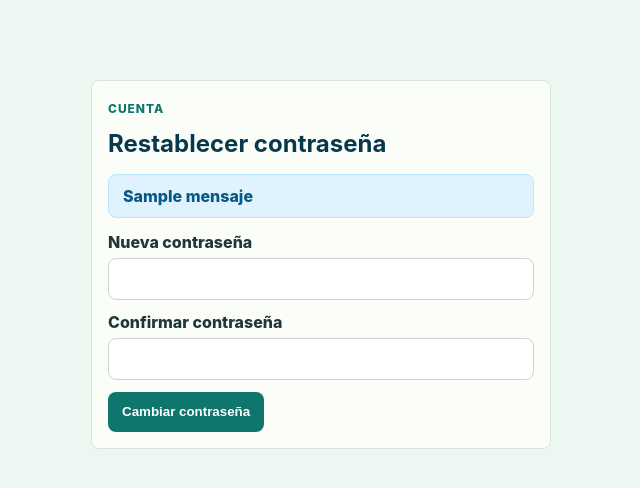
After one commit to FernanHilberth18/analisis-ambiental-web, a Flask app: template analisis_ambiental_web/templates/reset_password.html in a window 1280 px wide. The commit adds this page. Shown: the top 488 px of the page, without its empty margins (319-959 px from the left). Run offline with Flask 3, Linux system fonts and the light colour scheme; the template is opened without the code that fills it: most values are stand-ins (such as "Sample title", 1, 10 or a date in 2020).

Commit message:
Add additional login providers and password recovery

```diff
--- a/analisis_ambiental_web/app.py
+++ b/analisis_ambiental_web/app.py
@@ -15,8 +15,13 @@ import math
 import json
 import random
 import re
+import secrets
+import hashlib
+import smtplib
 import urllib.parse
 import urllib.request
+from datetime import datetime, timedelta, timezone
+from email.message import EmailMessage
 
 app = Flask(__name__)
 app.config["MAX_CONTENT_LENGTH"] = 1 * 1024 * 1024
@@ -25,10 +30,20 @@ app.config["JSON_SORT_KEYS"] = False
 app.config["SECRET_KEY"] = os.getenv("SECRET_KEY", "clave-local-de-desarrollo")
 oauth = OAuth(app) if OAuth is not None else None
 google_oauth_registrado = False
+github_oauth_registrado = False
+microsoft_oauth_registrado = False
 
 
 def google_oauth_configurado():
     return bool(oauth and os.getenv("GOOGLE_CLIENT_ID") and os.getenv("GOOGLE_CLIENT_SECRET"))
+
+
+def github_oauth_configurado():
+    return bool(oauth and os.getenv("GITHUB_CLIENT_ID") and os.getenv("GITHUB_CLIENT_SECRET"))
+
+
+def microsoft_oauth_configurado():
+    return bool(oauth and os.getenv("MICROSOFT_CLIENT_ID") and os.getenv("MICROSOFT_CLIENT_SECRET"))
 
 
 def registrar_google_oauth():
@@ -48,7 +63,46 @@ def registrar_google_oauth():
     return google_oauth_registrado
 
 
+def registrar_github_oauth():
+    global github_oauth_registrado
+
+    if github_oauth_registrado or not github_oauth_configurado():
+        return github_oauth_registrado
+
+    oauth.register(
+        name="github",
+        client_id=os.getenv("GITHUB_CLIENT_ID"),
+        client_secret=os.getenv("GITHUB_CLIENT_SECRET"),
+        authorize_url="https://github.com/login/oauth/authorize",
+        access_token_url="https://github.com/login/oauth/access_token",
+        api_base_url="https://api.github.com/",
+        client_kwargs={"scope": "read:user user:email"}
+    )
+    github_oauth_registrado = True
+    return github_oauth_registrado
+
+
+def registrar_microsoft_oauth():
+    global microsoft_oauth_registrado
+
+    if microsoft_oauth_registrado or not microsoft_oauth_configurado():
+        return microsoft_oauth_registrado
+
+    tenant = os.getenv("MICROSOFT_TENANT_ID", "common")
+    oauth.register(
+        name="microsoft",
+        client_id=os.getenv("MICROSOFT_CLIENT_ID"),
+        client_secret=os.getenv("MICROSOFT_CLIENT_SECRET"),
+        server_metadata_url=f"https://login.microsoftonline.com/{tenant}/v2.0/.well-known/openid-configuration",
+        client_kwargs={"scope": "openid email profile"}
+    )
+    microsoft_oauth_registrado = True
+    return microsoft_oauth_registrado
+
+
 registrar_google_oauth()
+registrar_github_oauth()
+registrar_microsoft_oauth()
 
 
 @app.after_request
@@ -84,6 +138,7 @@ TABLA_HUMEDAL = "humedal_bahia_panama"
 TABLA_EDIFICIOS = "edificios_humedal_1km"
 TABLA_USUARIOS = "usuarios_comentarios"
 TABLA_COMENTARIOS = "comentarios_humedal"
+TABLA_RECUPERACION = "recuperacion_password"
 TABLAS_PERMITIDAS = {TABLA_HUMEDAL, TABLA_EDIFICIOS}
 ZONAS_VALIDAS = {
     "Fangales intermareales",
@@ -253,6 +308,7 @@ def preparar_tablas_comentarios():
     ejecutar_sql(f"ALTER TABLE {TABLA_USUARIOS} ADD COLUMN IF NOT EXISTS email VARCHAR(160);")
     ejecutar_sql(f"ALTER TABLE {TABLA_USUARIOS} ADD COLUMN IF NOT EXISTS rol VARCHAR(20) NOT NULL DEFAULT 'usuario';")
     ejecutar_sql(f"CREATE UNIQUE INDEX IF NOT EXISTS idx_{TABLA_USUARIOS}_proveedor_id ON {TABLA_USUARIOS} (proveedor, proveedor_id) WHERE proveedor_id IS NOT NULL;")
+    ejecutar_sql(f"CREATE INDEX IF NOT EXISTS idx_{TABLA_USUARIOS}_email_local ON {TABLA_USUARIOS} (LOWER(email)) WHERE proveedor = 'local' AND email IS NOT NULL;")
 
     ejecutar_sql(f"""
         CREATE TABLE IF NOT EXISTS {TABLA_COMENTARIOS} (
@@ -268,6 +324,18 @@ def preparar_tablas_comentarios():
     ejecutar_sql(f"ALTER TABLE {TABLA_COMENTARIOS} ADD COLUMN IF NOT EXISTS revisado_por INTEGER REFERENCES {TABLA_USUARIOS}(id) ON DELETE SET NULL;")
     ejecutar_sql(f"ALTER TABLE {TABLA_COMENTARIOS} ADD COLUMN IF NOT EXISTS editado_en TIMESTAMPTZ;")
 
+    ejecutar_sql(f"""
+        CREATE TABLE IF NOT EXISTS {TABLA_RECUPERACION} (
+            id SERIAL PRIMARY KEY,
+            usuario_id INTEGER NOT NULL REFERENCES {TABLA_USUARIOS}(id) ON DELETE CASCADE,
+            token_hash VARCHAR(64) UNIQUE NOT NULL,
+            usado BOOLEAN NOT NULL DEFAULT FALSE,
+            expira_en TIMESTAMPTZ NOT NULL,
+            creado_en TIMESTAMPTZ NOT NULL DEFAULT NOW()
+        );
+    """)
+    ejecutar_sql(f"CREATE INDEX IF NOT EXISTS idx_{TABLA_RECUPERACION}_token ON {TABLA_RECUPERACION} (token_hash);")
+
     admin_user = os.getenv("ADMIN_USER", "").strip()
     admin_password = os.getenv("ADMIN_PASSWORD", "")
 
@@ -404,9 +472,13 @@ def nombre_usuario_valido(nombre):
     return re.fullmatch(r"[A-Za-zÁÉÍÓÚáéíóúÑñ0-9_ ]{3,40}", nombre or "") is not None
 
 
-def nombre_unico_google(nombre_base):
-    limpio = re.sub(r"[^A-Za-zÁÉÍÓÚáéíóúÑñ0-9_ ]", "", nombre_base or "Usuario Google").strip()
-    limpio = limpio[:32] or "Usuario Google"
+def email_valido(email):
+    return re.fullmatch(r"[^@\s]{3,80}@[^@\s]{2,80}\.[^@\s]{2,20}", email or "") is not None
+
+
+def nombre_unico(nombre_base):
+    limpio = re.sub(r"[^A-Za-zÁÉÍÓÚáéíóúÑñ0-9_ ]", "", nombre_base or "Usuario").strip()
+    limpio = limpio[:32] or "Usuario"
     candidato = limpio
     contador = 2
 
@@ -418,6 +490,103 @@ def nombre_unico_google(nombre_base):
         contador += 1
 
     return candidato
+
+
+def token_hash(token):
+    return hashlib.sha256(token.encode("utf-8")).hexdigest()
+
+
+def smtp_configurado():
+    return bool(os.getenv("SMTP_HOST") and os.getenv("SMTP_FROM"))
+
+
+def enviar_email(destinatario, asunto, contenido):
+    if not smtp_configurado():
+        return False
+
+    mensaje = EmailMessage()
+    mensaje["From"] = os.getenv("SMTP_FROM")
+    mensaje["To"] = destinatario
+    mensaje["Subject"] = asunto
+    mensaje.set_content(contenido)
+
+    host = os.getenv("SMTP_HOST")
+    port = int(os.getenv("SMTP_PORT", "587"))
+    usuario = os.getenv("SMTP_USER", "")
+    password = os.getenv("SMTP_PASSWORD", "")
+    usar_tls = os.getenv("SMTP_TLS", "true").lower() == "true"
+
+    try:
+        with smtplib.SMTP(host, port, timeout=10) as servidor:
+            if usar_tls:
+                servidor.starttls()
+
+            if usuario and password:
+                servidor.login(usuario, password)
+
+            servidor.send_message(mensaje)
+        return True
+    except Exception as error:
+        print("Error enviando correo:", error)
+        return False
+
+
+def url_externa(endpoint, **valores):
+    url = url_for(endpoint, _external=True, **valores)
+
+    if os.getenv("FORCE_HTTPS", "").lower() == "true":
+        url = url.replace("http://", "https://", 1)
+
+    return url
+
+
+def buscar_o_crear_usuario_oauth(proveedor, proveedor_id, nombre_base, email):
+    usuario = obtener_una_fila(
+        f"""
+        SELECT id, nombre, rol, proveedor
+        FROM {TABLA_USUARIOS}
+        WHERE proveedor = :proveedor
+        AND proveedor_id = :proveedor_id;
+        """,
+        {"proveedor": proveedor, "proveedor_id": proveedor_id}
+    )
+
+    if usuario:
+        return usuario
+
+    nombre = nombre_unico(nombre_base or (email.split("@")[0] if email else f"Usuario {proveedor}"))
+    ejecutar_sql(
+        f"""
+        INSERT INTO {TABLA_USUARIOS}
+            (nombre, password_hash, proveedor, proveedor_id, email)
+        VALUES
+            (:nombre, :password_hash, :proveedor, :proveedor_id, :email);
+        """,
+        {
+            "nombre": nombre,
+            "password_hash": generate_password_hash(os.urandom(24).hex()),
+            "proveedor": proveedor,
+            "proveedor_id": proveedor_id,
+            "email": email
+        }
+    )
+    return obtener_una_fila(
+        f"""
+        SELECT id, nombre, rol, proveedor
+        FROM {TABLA_USUARIOS}
+        WHERE proveedor = :proveedor
+        AND proveedor_id = :proveedor_id;
+        """,
+        {"proveedor": proveedor, "proveedor_id": proveedor_id}
+    )
+
+
+def iniciar_sesion_usuario(usuario, mensaje):
+    session["usuario_id"] = usuario["id"]
+    session["usuario_nombre"] = usuario["nombre"]
+    session["usuario_rol"] = usuario["rol"]
+    session["usuario_proveedor"] = usuario["proveedor"]
+    guardar_mensaje(mensaje)
 
 
 def comentarios_recientes():
@@ -535,6 +704,9 @@ def index():
         captcha_pregunta=captcha_nuevo(),
         recaptcha_site_key=recaptcha_site_key(),
         google_login_disponible=registrar_google_oauth(),
+        github_login_disponible=registrar_github_oauth(),
+        microsoft_login_disponible=registrar_microsoft_oauth(),
+        recuperacion_disponible=smtp_configurado(),
         mensaje=mensaje_flash()
     )
 
@@ -549,11 +721,16 @@ def registrar_usuario():
         return redirect(url_for("index"))
 
     nombre = request.form.get("nombre", "").strip()
+    email = request.form.get("email", "").strip().lower()
     password = request.form.get("password", "")
 
     if not nombre_usuario_valido(nombre):
         guardar_mensaje("El nombre debe tener entre 3 y 40 caracteres.")
         return redirect(url_for("index"))
+
+    if not email_valido(email):
+        guardar_mensaje("Escribe un correo válido para recuperar tu cuenta.")
+        return redirect(url_for("index", _anchor="comentarios"))
 
     if len(password) < 6:
         guardar_mensaje("La contraseña debe tener al menos 6 caracteres.")
@@ -569,18 +746,14 @@ def registrar_usuario():
         return redirect(url_for("index"))
 
     ejecutar_sql(
-        f"INSERT INTO {TABLA_USUARIOS} (nombre, password_hash) VALUES (:nombre, :password_hash);",
-        {"nombre": nombre, "password_hash": generate_password_hash(password)}
+        f"INSERT INTO {TABLA_USUARIOS} (nombre, email, password_hash) VALUES (:nombre, :email, :password_hash);",
+        {"nombre": nombre, "email": email, "password_hash": generate_password_hash(password)}
     )
     usuario = obtener_una_fila(
         f"SELECT id, nombre, rol, proveedor FROM {TABLA_USUARIOS} WHERE LOWER(nombre) = LOWER(:nombre);",
         {"nombre": nombre}
     )
-    session["usuario_id"] = usuario["id"]
-    session["usuario_nombre"] = usuario["nombre"]
-    session["usuario_rol"] = usuario["rol"]
-    session["usuario_proveedor"] = usuario["proveedor"]
-    guardar_mensaje("Registro completado. Ya puedes comentar.")
+    iniciar_sesion_usuario(usuario, "Registro completado. Ya puedes comentar.")
 
     return redirect(url_for("index"))
 
@@ -601,13 +774,124 @@ def iniciar_sesion():
         guardar_mensaje("Usuario o contraseña incorrectos.")
         return redirect(url_for("index"))
 
-    session["usuario_id"] = usuario["id"]
-    session["usuario_nombre"] = usuario["nombre"]
-    session["usuario_rol"] = usuario["rol"]
-    session["usuario_proveedor"] = usuario["proveedor"]
-    guardar_mensaje("Sesión iniciada.")
+    iniciar_sesion_usuario(usuario, "Sesión iniciada.")
 
     return redirect(url_for("index"))
+
+
+@app.post("/recuperar-password")
+def solicitar_recuperacion_password():
+    if rechazar_si_csrf_invalido():
+        return redirect(url_for("index", _anchor="comentarios"))
+
+    email = request.form.get("email", "").strip().lower()
+
+    if not email_valido(email):
+        guardar_mensaje("Escribe un correo válido.")
+        return redirect(url_for("index", _anchor="comentarios"))
+
+    usuario = obtener_una_fila(
+        f"""
+        SELECT id, nombre, email
+        FROM {TABLA_USUARIOS}
+        WHERE proveedor = 'local'
+        AND LOWER(email) = LOWER(:email);
+        """,
+        {"email": email}
+    )
+
+    mensaje_generico = "Si ese correo existe, enviaremos un enlace de recuperación."
+
+    if not usuario:
+        guardar_mensaje(mensaje_generico)
+        return redirect(url_for("index", _anchor="comentarios"))
+
+    if not smtp_configurado():
+        guardar_mensaje("La recuperación por correo todavía no está configurada en el servidor.")
+        return redirect(url_for("index", _anchor="comentarios"))
+
+    token = secrets.token_urlsafe(32)
+    expira = datetime.now(timezone.utc) + timedelta(minutes=30)
+    ejecutar_sql(
+        f"""
+        INSERT INTO {TABLA_RECUPERACION} (usuario_id, token_hash, expira_en)
+        VALUES (:usuario_id, :token_hash, :expira_en);
+        """,
+        {"usuario_id": usuario["id"], "token_hash": token_hash(token), "expira_en": expira}
+    )
+
+    enlace = url_externa("formulario_restablecer_password", token=token)
+    enviado = enviar_email(
+        usuario["email"],
+        "Recuperación de contraseña",
+        f"Hola {usuario['nombre']},\n\nUsa este enlace para cambiar tu contraseña:\n{enlace}\n\nEl enlace vence en 30 minutos."
+    )
+
+    guardar_mensaje(mensaje_generico if enviado else "No se pudo enviar el correo de recuperación.")
+    return redirect(url_for("index", _anchor="comentarios"))
+
+
+@app.get("/recuperar-password/<token>")
+def formulario_restablecer_password(token):
+    recuperacion = obtener_una_fila(
+        f"""
+        SELECT id
+        FROM {TABLA_RECUPERACION}
+        WHERE token_hash = :token_hash
+        AND usado = FALSE
+        AND expira_en > NOW();
+        """,
+        {"token_hash": token_hash(token)}
+    )
+
+    if not recuperacion:
+        guardar_mensaje("El enlace de recuperación no es válido o ya venció.")
+        return redirect(url_for("index", _anchor="comentarios"))
+
+    return render_template("reset_password.html", token=token, mensaje=mensaje_flash())
+
+
+@app.post("/recuperar-password/<token>")
+def restablecer_password(token):
+    if rechazar_si_csrf_invalido():
+        return redirect(url_for("formulario_restablecer_password", token=token))
+
+    password = request.form.get("password", "")
+    confirmacion = request.form.get("password_confirmacion", "")
+
+    if len(password) < 8:
+        guardar_mensaje("La nueva contraseña debe tener al menos 8 caracteres.")
+        return redirect(url_for("formulario_restablecer_password", token=token))
+
+    if password != confirmacion:
+        guardar_mensaje("La confirmación de contraseña no coincide.")
+        return redirect(url_for("formulario_restablecer_password", token=token))
+
+    recuperacion = obtener_una_fila(
+        f"""
+        SELECT id, usuario_id
+        FROM {TABLA_RECUPERACION}
+        WHERE token_hash = :token_hash
+        AND usado = FALSE
+        AND expira_en > NOW();
+        """,
+        {"token_hash": token_hash(token)}
+    )
+
+    if not recuperacion:
+        guardar_mensaje("El enlace de recuperación no es válido o ya venció.")
+        return redirect(url_for("index", _anchor="comentarios"))
+
+    ejecutar_sql(
+        f"UPDATE {TABLA_USUARIOS} SET password_hash = :password_hash WHERE id = :usuario_id AND proveedor = 'local';",
+        {"password_hash": generate_password_hash(password), "usuario_id": recuperacion["usuario_id"]}
+    )
+    ejecutar_sql(
+        f"UPDATE {TABLA_RECUPERACION} SET usado = TRUE WHERE id = :recuperacion_id;",
+        {"recuperacion_id": recuperacion["id"]}
+    )
+    guardar_mensaje("Contraseña restablecida. Ya puedes iniciar sesión.")
+    return redirect(url_for("index", _anchor="comentarios"))
 
 
 @app.get("/login/google")
@@ -616,12 +900,7 @@ def iniciar_sesion_google():
         guardar_mensaje("El inicio con Google todavía no está configurado.")
         return redirect(url_for("index"))
 
-    redirect_uri = url_for("google_callback", _external=True)
-
-    if os.getenv("FORCE_HTTPS", "").lower() == "true":
-        redirect_uri = redirect_uri.replace("http://", "https://", 1)
-
-    return oauth.google.authorize_redirect(redirect_uri)
+    return oauth.google.authorize_redirect(url_externa("google_callback"))
 
 
 @app.get("/auth/google")
@@ -646,48 +925,86 @@ def google_callback():
         guardar_mensaje("Google no devolvió un identificador válido.")
         return redirect(url_for("index"))
 
-    usuario = obtener_una_fila(
-        f"""
-        SELECT id, nombre, rol, proveedor
-        FROM {TABLA_USUARIOS}
-        WHERE proveedor = 'google'
-        AND proveedor_id = :proveedor_id;
-        """,
-        {"proveedor_id": proveedor_id}
-    )
-
-    if not usuario:
-        nombre = nombre_unico_google(nombre)
-        ejecutar_sql(
-            f"""
-            INSERT INTO {TABLA_USUARIOS}
-                (nombre, password_hash, proveedor, proveedor_id, email)
-            VALUES
-                (:nombre, :password_hash, 'google', :proveedor_id, :email);
-            """,
-            {
-                "nombre": nombre,
-                "password_hash": generate_password_hash(os.urandom(24).hex()),
-                "proveedor_id": proveedor_id,
-                "email": email
-            }
-        )
-        usuario = obtener_una_fila(
-            f"""
-            SELECT id, nombre, rol, proveedor
-            FROM {TABLA_USUARIOS}
-            WHERE proveedor = 'google'
-            AND proveedor_id = :proveedor_id;
-            """,
-            {"proveedor_id": proveedor_id}
-        )
-
-    session["usuario_id"] = usuario["id"]
-    session["usuario_nombre"] = usuario["nombre"]
-    session["usuario_rol"] = usuario["rol"]
-    session["usuario_proveedor"] = usuario["proveedor"]
-    guardar_mensaje("Sesión iniciada con Google.")
-
+    usuario = buscar_o_crear_usuario_oauth("google", proveedor_id, nombre, email)
+    iniciar_sesion_usuario(usuario, "Sesión iniciada con Google.")
+
+    return redirect(url_for("index"))
+
+
+@app.get("/login/github")
+def iniciar_sesion_github():
+    if not registrar_github_oauth():
+        guardar_mensaje("El inicio con GitHub todavía no está configurado.")
+        return redirect(url_for("index"))
+
+    return oauth.github.authorize_redirect(url_externa("github_callback"))
+
+
+@app.get("/auth/github")
+def github_callback():
+    if not registrar_github_oauth():
+        guardar_mensaje("El inicio con GitHub todavía no está configurado.")
+        return redirect(url_for("index"))
+
+    try:
+        oauth.github.authorize_access_token()
+        perfil = oauth.github.get("user").json()
+        emails = oauth.github.get("user/emails").json()
+    except Exception as error:
+        print("Error en login con GitHub:", error)
+        guardar_mensaje("No se pudo iniciar sesión con GitHub.")
+        return redirect(url_for("index"))
+
+    proveedor_id = str(perfil.get("id") or "")
+    email = perfil.get("email") or ""
+
+    if not email:
+        principal = next((item for item in emails if item.get("primary") and item.get("verified")), {})
+        email = principal.get("email", "")
+
+    if not proveedor_id:
+        guardar_mensaje("GitHub no devolvió un identificador válido.")
+        return redirect(url_for("index"))
+
+    nombre = perfil.get("name") or perfil.get("login") or "Usuario GitHub"
+    usuario = buscar_o_crear_usuario_oauth("github", proveedor_id, nombre, email)
+    iniciar_sesion_usuario(usuario, "Sesión iniciada con GitHub.")
+    return redirect(url_for("index"))
+
+
+@app.get("/login/microsoft")
+def iniciar_sesion_microsoft():
+    if not registrar_microsoft_oauth():
+        guardar_mensaje("El inicio con Microsoft todavía no está configurado.")
+        return redirect(url_for("index"))
+
+    return oauth.microsoft.authorize_redirect(url_externa("microsoft_callback"))
+
+
+@app.get("/auth/microsoft")
+def microsoft_callback():
+    if not registrar_microsoft_oauth():
+        guardar_mensaje("El inicio con Microsoft todavía no está configurado.")
+        return redirect(url_for("index"))
+
+    try:
+        token = oauth.microsoft.authorize_access_token()
+        info = token.get("userinfo") or oauth.microsoft.userinfo()
+    except Exception as error:
+        print("Error en login con Microsoft:", error)
+        guardar_mensaje("No se pudo iniciar sesión con Microsoft.")
+        return redirect(url_for("index"))
+
+    proveedor_id = info.get("sub") or info.get("oid")
+    email = info.get("email") or info.get("preferred_username") or ""
+    nombre = info.get("name") or (email.split("@")[0] if email else "Usuario Microsoft")
+
+    if not proveedor_id:
+        guardar_mensaje("Microsoft no devolvió un identificador válido.")
+        return redirect(url_for("index"))
+
+    usuario = buscar_o_crear_usuario_oauth("microsoft", proveedor_id, nombre, email)
+    iniciar_sesion_usuario(usuario, "Sesión iniciada con Microsoft.")
     return redirect(url_for("index"))
 
 
@@ -864,6 +1181,45 @@ def cambiar_password():
         {"password_hash": generate_password_hash(password_nueva), "usuario_id": usuario["id"]}
     )
     guardar_mensaje("Contraseña actualizada.")
+    return redirect(url_for("index", _anchor="cuenta"))
+
+
+@app.post("/cuenta/cambiar-email")
+def cambiar_email():
+    if rechazar_si_csrf_invalido():
+        return redirect(url_for("index", _anchor="cuenta"))
+
+    usuario = usuario_actual()
+
+    if usuario is None:
+        guardar_mensaje("Inicia sesión para cambiar tu correo.")
+        return redirect(url_for("index", _anchor="comentarios"))
+
+    if usuario["proveedor"] != "local":
+        guardar_mensaje("Las cuentas externas administran su correo desde su proveedor.")
+        return redirect(url_for("index", _anchor="cuenta"))
+
+    email = request.form.get("email", "").strip().lower()
+    password = request.form.get("password", "")
+
+    if not email_valido(email):
+        guardar_mensaje("Escribe un correo válido.")
+        return redirect(url_for("index", _anchor="cuenta"))
+
+    cuenta = obtener_una_fila(
+        f"SELECT password_hash FROM {TABLA_USUARIOS} WHERE id = :usuario_id AND proveedor = 'local';",
+        {"usuario_id": usuario["id"]}
+    )
+
+    if not cuenta or not check_password_hash(cuenta["password_hash"], password):
+        guardar_mensaje("La contraseña no es correcta.")
+        return redirect(url_for("index", _anchor="cuenta"))
+
+    ejecutar_sql(
+        f"UPDATE {TABLA_USUARIOS} SET email = :email WHERE id = :usuario_id;",
+        {"email": email, "usuario_id": usuario["id"]}
+    )
+    guardar_mensaje("Correo de recuperación actualizado.")
     return redirect(url_for("index", _anchor="cuenta"))
 
 
@@ -1564,6 +1920,9 @@ def api_diagnostico():
             "google_client_id_configurado": bool(os.getenv("GOOGLE_CLIENT_ID")),
             "google_client_secret_configurado": bool(os.getenv("GOOGLE_CLIENT_SECRET")),
             "google_login_disponible": registrar_google_oauth(),
+            "github_login_disponible": registrar_github_oauth(),
+            "microsoft_login_disponible": registrar_microsoft_oauth(),
+            "smtp_recuperacion_configurado": smtp_configurado(),
             "recaptcha_site_key_configurado": bool(recaptcha_site_key()),
             "recaptcha_secret_key_configurado": bool(recaptcha_secret_key()),
             "admin_configurado": bool(os.getenv("ADMIN_USER") and os.getenv("ADMIN_PASSWORD"))
--- a/analisis_ambiental_web/static/style.css
+++ b/analisis_ambiental_web/static/style.css
@@ -1338,25 +1338,34 @@ tbody tr:hover {
     color: #07384b;
 }
 
-.google-login {
+.oauth-buttons {
+    display: flex;
+    gap: 10px;
+    margin-bottom: 10px;
+}
+
+.oauth-login {
     width: 52px;
     height: 52px;
     display: inline-flex;
     align-items: center;
     justify-content: center;
-    margin-bottom: 10px;
     border: 1px solid #cbd5d1;
     border-radius: 8px;
     background: #ffffff;
     text-decoration: none;
 }
 
-.google-login svg {
+.oauth-login svg {
     width: 26px;
     height: 26px;
 }
 
-.google-login:hover {
+.github-login svg {
+    fill: #111827;
+}
+
+.oauth-login:hover {
     border-color: #94a3b8;
     box-shadow: 0 10px 22px rgba(15, 38, 48, 0.1);
 }
@@ -1376,6 +1385,32 @@ tbody tr:hover {
     margin-bottom: 12px;
     color: #20363d;
     font-weight: 800;
+}
+
+.recuperacion-panel {
+    margin-top: 12px;
+    border-top: 1px solid var(--line);
+    padding-top: 12px;
+}
+
+.recuperacion-panel summary {
+    color: #075985;
+    cursor: pointer;
+    font-weight: 800;
+}
+
+.recuperacion-panel form {
+    margin-top: 10px;
+}
+
+.auth-reset-shell {
+    width: min(460px, calc(100% - 32px));
+    margin: 10vh auto;
+}
+
+.auth-reset-shell h1 {
+    margin: 6px 0 16px;
+    color: #07384b;
 }
 
 .auth-card input,
--- /dev/null
+++ b/analisis_ambiental_web/templates/reset_password.html
@@ -0,0 +1,28 @@
+<!DOCTYPE html>
+<html lang="es">
+<head>
+    <meta charset="UTF-8">
+    <meta name="viewport" content="width=device-width, initial-scale=1.0">
+    <title>Restablecer contraseña | Observatorio ambiental</title>
+    <link rel="stylesheet" href="{{ url_for('static', filename='style.css') }}">
+</head>
+<body class="admin-body">
+    <main class="auth-reset-shell">
+        <section class="auth-card">
+            <span class="seccion-label">Cuenta</span>
+            <h1>Restablecer contraseña</h1>
+
+            {% if mensaje %}
+                <p class="comentario-mensaje">{{ mensaje }}</p>
+            {% endif %}
+
+            <form action="{{ url_for('restablecer_password', token=token) }}" method="post">
+                <input type="hidden" name="csrf_token" value="{{ csrf_token() }}">
+                <label>Nueva contraseña <input type="password" name="password" minlength="8" required></label>
+                <label>Confirmar contraseña <input type="password" name="password_confirmacion" minlength="8" required></label>
+                <button type="submit">Cambiar contraseña</button>
+            </form>
+        </section>
+    </main>
+</body>
+</html>
```
Also changed, not shown: analisis_ambiental_web/templates/index.html (+38 -5 lines), 1 other file.
